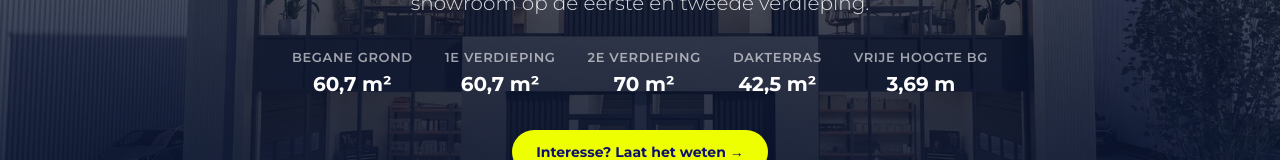
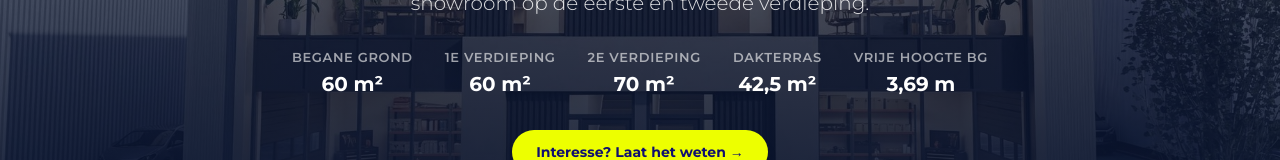
Before and after one commit to reppenweetje/projectportal, a Next.js app: page /de-hofman/xxl in a window 1280 px wide. Shown: the part 426-586 px from the top of the page. Built offline with nearby package versions, Linux system fonts and the light colour scheme; no server answers.

Commit message:
XXL-pagina: verdeling per verdieping 60 / 60 / 70 m²
Co-Authored-By: Claude Fable 5.1 <noreply@anthropic.com>
Claude-Session: https://claude.ai/code/session_01NGSWvU9z4UiXQMLPk9doVr

```diff
--- a/app/[projectSlug]/xxl/page.tsx
+++ b/app/[projectSlug]/xxl/page.tsx
@@ -86,8 +86,8 @@ export default async function XxlPage({
                 of showroom op de eerste en tweede verdieping.
               </p>
               <div className="mt-8 flex flex-wrap justify-center gap-x-8 gap-y-3 text-sm">
-                <Spec label="Begane grond" value="60,7 m²" />
-                <Spec label="1e verdieping" value="60,7 m²" />
+                <Spec label="Begane grond" value="60 m²" />
+                <Spec label="1e verdieping" value="60 m²" />
                 <Spec label="2e verdieping" value="70 m²" />
                 <Spec label="Dakterras" value="42,5 m²" />
                 <Spec label="Vrije hoogte BG" value="3,69 m" />
```
